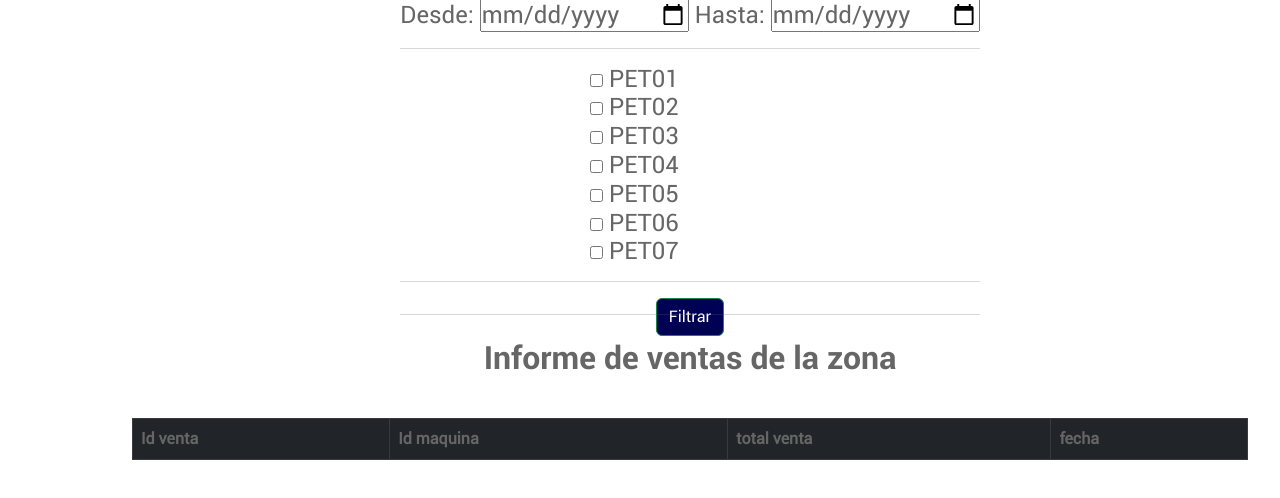
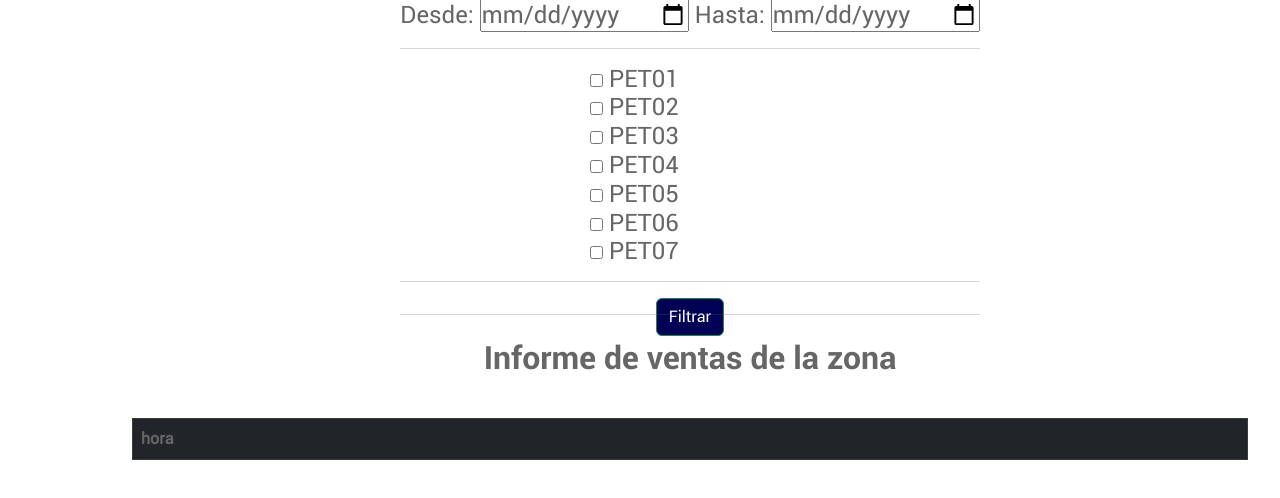
Before and after one commit to KevinCabHer/Consultas, a Django app: page /horas/ in a window 1280 px wide; the page is wider, and only the part inside the window is pictured. Shown: the part 201-699 px from the top of that part. Run offline with Django 3.2, Linux system fonts and the light colour scheme; lists and menus that the app fills with data are empty; some libraries are stand-ins or nearby versions.

Commit message:
Mayor eficiencia en la busqueda por horas en un nrango de fechas de una maquina

```diff
--- a/gestion_consultas/gestion_consultas/settings.py
+++ b/gestion_consultas/gestion_consultas/settings.py
@@ -41,6 +41,7 @@ INSTALLED_APPS = [
 ]
 
 MIDDLEWARE = [
+    'querycount.middleware.QueryCountMiddleware',
     'django.middleware.security.SecurityMiddleware',
     'django.contrib.sessions.middleware.SessionMiddleware',
     'django.middleware.common.CommonMiddleware',
@@ -129,3 +130,5 @@ STATIC_URL = '/static/'
 STATICFILES_DIRS = [
     os.path.join(BASE_DIR, "static"),
 ]
+
+ALLOWED_HOSTS = ['*']
--- a/gestion_consultas/informes/views.py
+++ b/gestion_consultas/informes/views.py
@@ -1,4 +1,5 @@
 from calendar import c, month
+from decimal import Decimal
 from django.shortcuts import render
 from django.http import HttpResponse
 from . import models
@@ -14,6 +15,7 @@ import pdfkit
 from jinja2 import Environment, FileSystemLoader
 from django.db import connection
 from django.db.models import Sum
+from pytz import timezone
 
 
 path_wkhtmltopdf = r'C:\Program Files\wkhtmltopdf\bin\wkhtmltopdf.exe'
@@ -25,8 +27,9 @@ context1 = {}
 context2 = {}
 
 def informes(request):
-    tabla = models.TbProduct.objects.all()
+    tabla = models.TbProduct.objects.all().values_list('id_product', 'productname', 'id_category', 'productprice', named = True)
     context = {'tabla' : tabla}
+    print(tabla)
     return render(request, 'informes/index.html',context)
 
 def inicio(request):
@@ -456,9 +459,11 @@ def comparacion(request):
 
 def horas(request):
 
+    #Criterios de busqueda
+    #Fechas
     fecha_ini = request.POST.get("fecha_ini")
     fecha_fin = request.POST.get("fecha_fin")
-
+    #Maquinas
     device = [
         request.POST.get("cbox1"), request.POST.get("cbox2"), request.POST.get("cbox3"),
         request.POST.get("cbox4"), request.POST.get("cbox5"), request.POST.get("cbox6"),
@@ -468,25 +473,51 @@ def horas(request):
         request.POST.get("cbox16"), request.POST.get("cbox17"), request.POST.get("cbox18"),
         request.POST.get("cbox19"), request.POST.get("cbox20"), request.POST.get("cbox21"),]
 
+    #Filtrar ID seleccioandos y convertilos a String
     device_new = []
+    device_str = []
     for dev in device:
         if dev != None:
             device_new.append(str(dev))
+            device_str.append("PET0"+dev)
 
+    #Si hay una nfecha seleccionada
     if fecha_fin != None and fecha_ini != None:
-        fecha_ini_ = datetime.datetime.strptime(fecha_ini, '%Y-%m-%d')
-        fecha_fin_ = datetime.datetime.strptime(fecha_fin, '%Y-%m-%d')
-        total = []
-        for dev in device_new:
-            #querys = models.TbBilling.objects.filter(id_device=dev, billingtransaciondate__range=(fecha_ini_,fecha_fin_)).values_list('id_billing','id_device', 'billingtotal' , 'billingtransaciondate', named=True)
-            querys = models.TbBilling.objects.filter(id_device=dev, billingtransaciondate__range=(fecha_ini_,fecha_fin_)).values_list('id_device', 'billingtotal', named=True).annotate(sum=Sum('billingtotal'))
-            print(querys)
-            total.append(querys)
+        #Contenedores
+        horas = []
+        cont = []
+        dic = {}
+        #conversión de fecha
+        fecha_ini_ = datetime.datetime.strptime(fecha_ini, '%Y-%m-%d').replace(hour=0, minute=0, second=0, microsecond=0)
+        fecha_fin_ = datetime.datetime.strptime(fecha_fin, '%Y-%m-%d').replace(hour=23, minute=59, second=59, microsecond=0)
 
-        #print(querys)
-        #print(total)
+        copia_fecha_fin_ = fecha_fin_
+        copia_fecha_ini_ = fecha_ini_
+
+        while(copia_fecha_ini_<fecha_fin_):
+            cont.append(copia_fecha_ini_)
+            copia_fecha_ini_ = copia_fecha_ini_ + datetime.timedelta(hours=1)
+            cont.append(copia_fecha_ini_)
+            horas.append(cont)
+            cont = []
+        cont = []
+        totales = []
+        #print(horas)
+
+        querys = models.TbBilling.objects.filter(id_device = 1, billingtransaciondate__range=(fecha_ini_,fecha_fin_)).values_list('id_device','billingtotal','billingtransaciondate', named = True).order_by('billingtransaciondate')
+
+        for hora in horas:
+            total = 0
+            for query in querys:
+                if query.billingtransaciondate >= hora[0] and query.billingtransaciondate <= hora [1]:
+                    total = total + query.billingtotal
+            dic[hora[0]] = total
+
+        print(dic)
+
         context = {
-            'querys':total,
+            #'querys' : '',
+            'device' : device_str
         }
     else:
         context = {
--- a/gestion_consultas/templates/informes/horas.html
+++ b/gestion_consultas/templates/informes/horas.html
@@ -56,24 +56,22 @@
                             <table class = "table table-hover table-bordered" id = "tablafacturas">
                                 <thead class = "table-dark " >
                                     <tr>
-                                        <th>Id venta</th>
-                                        <th>Id maquina</th>
-                                        <th>total venta</th>
-                                        <th>fecha</th>
+                                        <th>hora</th>
+                                        {% for dev in device %}
+                                        <th>{{dev}}</th>
+                                        {% endfor %}
 
                                     </tr>
                                 </thead>
                                 <tbody>
-
-                                    {% for query in querys %}
+                                    {% for key,value in querys.items %}
                                     <tr>
-                                        <td>{{query.id_billing}}</td>
-                                        <td>{{query.id_device}}</td>
-                                        <td>{{query.billingtotal}}</td>
-                                        <td>{{query.billingtransaciondate}}</td>
+                                        <td>{{ key }}</td>
+                                        {% for val in value %}
+                                        <td>{{ val }}</td>
+                                        {% endfor %}
                                     </tr>
                                     {% endfor %}
-
                                 </tbody>
                             </table>
                         </div>
```
